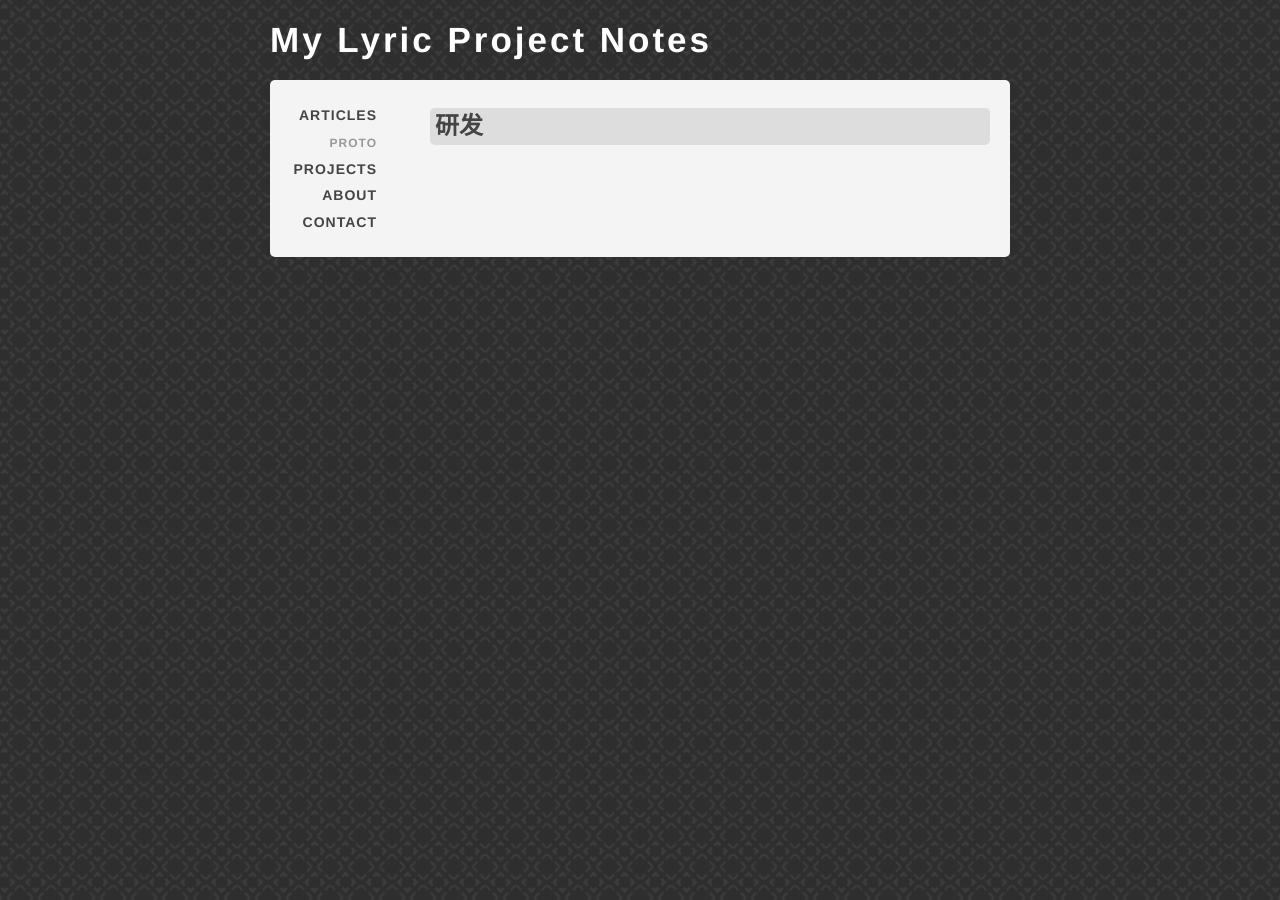
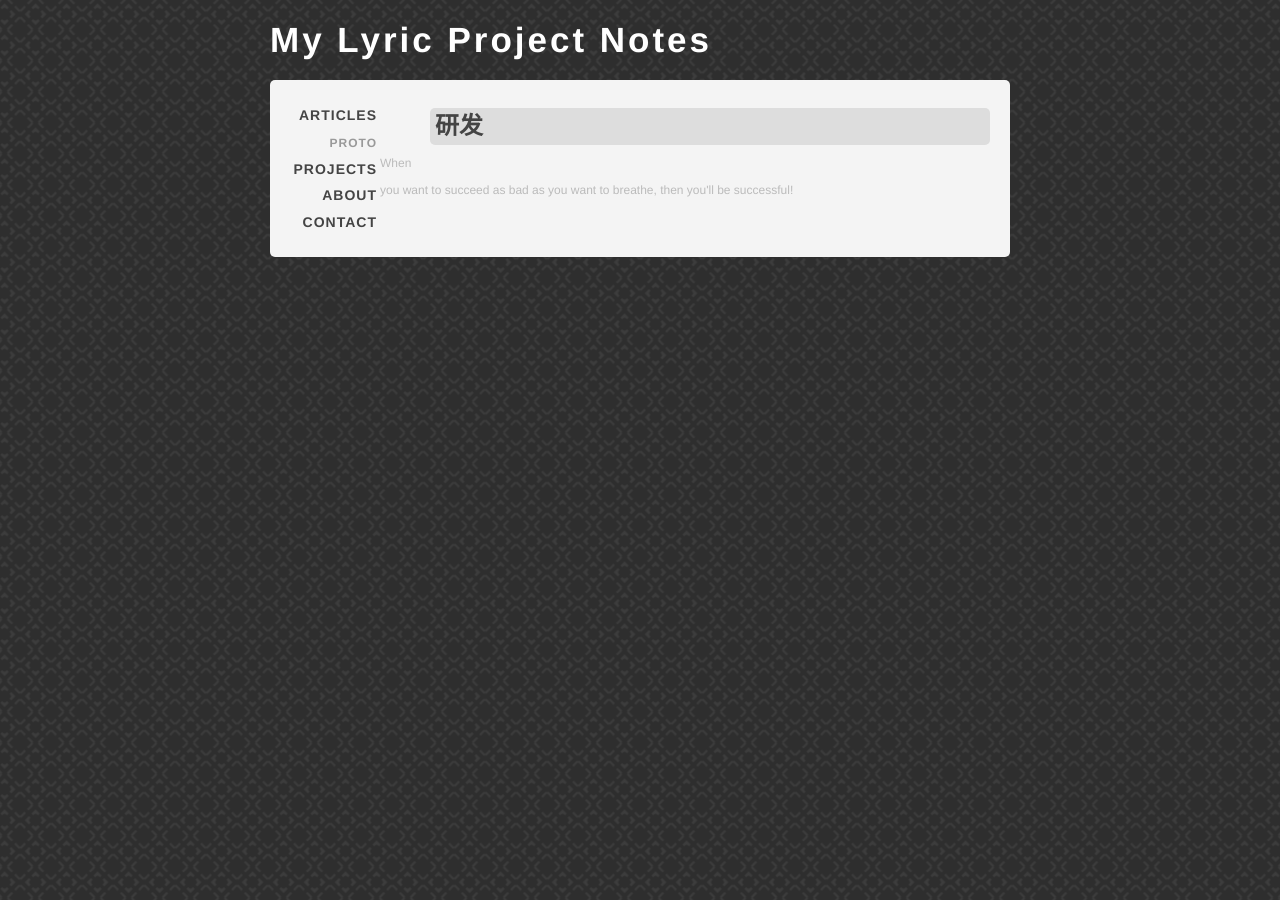
Before and after one commit to tiegeci/tiegeci.github.com, a Jekyll site: the page built from research.html, in a window 1280 px wide. Built offline with Jekyll 4.4.1, drawn with Linux system fonts in a browser that asks for light colours; Markdown is read by kramdown in place of the engine named in the settings.

Commit message:
update my homepage

```diff
--- a/_layouts/category.html
+++ b/_layouts/category.html
@@ -32,6 +32,10 @@
 					<h1>{{ page.title }}</h1>
 					{{ content }}
 				</div>
+				<div id="footer">
+					<span style="color:#bbb;font-size:12px">When you want to succeed as bad as you want to breathe, then you'll be successful!</span>
+					<p style="clear:both"></p>
+				</div>
 
 	</body>
 </html>
--- a/_layouts/profile.html
+++ b/_layouts/profile.html
@@ -33,5 +33,10 @@
 					{{ content }}
 				</div>
 
+				<div id="footer">
+					<span style="color:#bbb;font-size:12px">When you want to succeed as bad as you want to breathe, then you'll be successful!</span>
+					<p style="clear:both"></p>
+				</div>
+
 	</body>
 </html>
```
